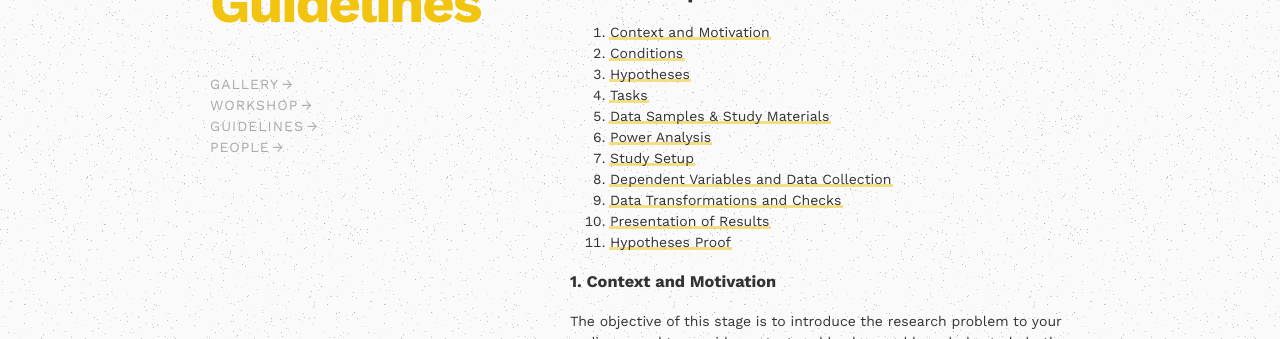
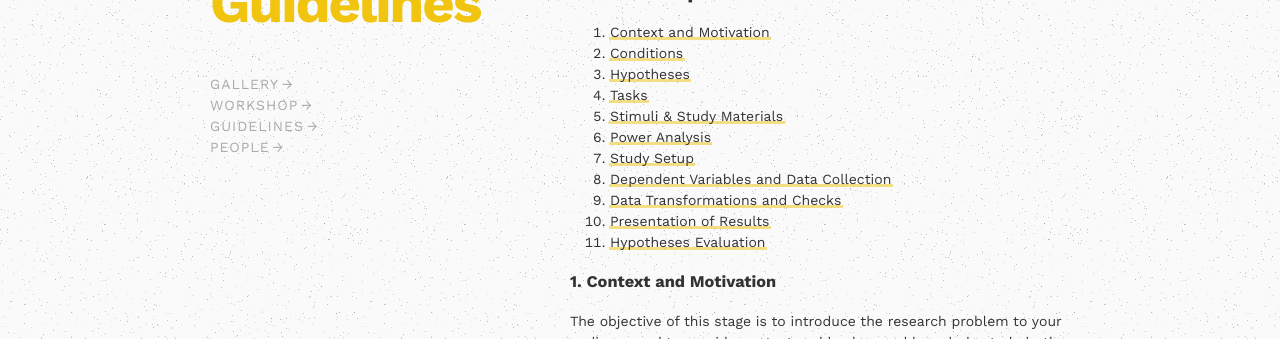
Before and after one commit to statscomics/statscomics.github.io, a Jekyll site: the page built from guidelines.md, in a window 1280 px wide and 900 px high, scrolled down 1836 px. Shown: the part 152-491 px from the top of the window. Built offline with Jekyll 4.4.1, drawn with Linux system fonts in a browser that asks for light colours; some of the changed text lies outside the part shown.

Commit message:
fix-broken-refs

```diff
--- a/guidelines.md
+++ b/guidelines.md
@@ -68,13 +68,13 @@ _We do not give visual examples to not bias your decisions. We are interested in
 2. [Conditions](#2-conditions)
 3. [Hypotheses](#3-hypotheses)
 4. [Tasks](#4-tasks)
-5. [Data Samples & Study Materials](#5-data-samples--study-materials)
+5. [Stimuli & Study Materials](#5-stimuli--study-materials)
 6. [Power Analysis](#6-power-analysis)
 7. [Study Setup](#7-study-setup)
 8. [Dependent Variables and Data Collection](#8-dependent-variables-and-data-collection)
 9. [Data Transformations and Checks](#9-data-transformations-and-checks)
-10. [Presentation of Results](#10-results-presentation)
-11. [Hypotheses Proof](#11-hypotheses-proof)
+10. [Presentation of Results](#10-presentation-of-results)
+11. [Hypotheses Evaluation](#11-hypotheses-evaluation)
 
 
 ### 1. Context and Motivation
@@ -167,7 +167,7 @@ The presentation of results is an essential stage for a study report. This stage
 * Show other findings such as trends, extreme values, distributions, outliers, etc.
 * You can provide different views onto the same chart (e.g., provide overview and detail, or show the same chart twice with different annotations). Furthermore, it may discuss how results reflect different conditions by referring to the stimuli.
 
-### 11. Hypothesis evaluation
+### 11. Hypothesis Evaluation
 
 This stage presents the conclusion by contrasting hypotheses, as stated in the beginning, with the result of the study. You may show
 
```
